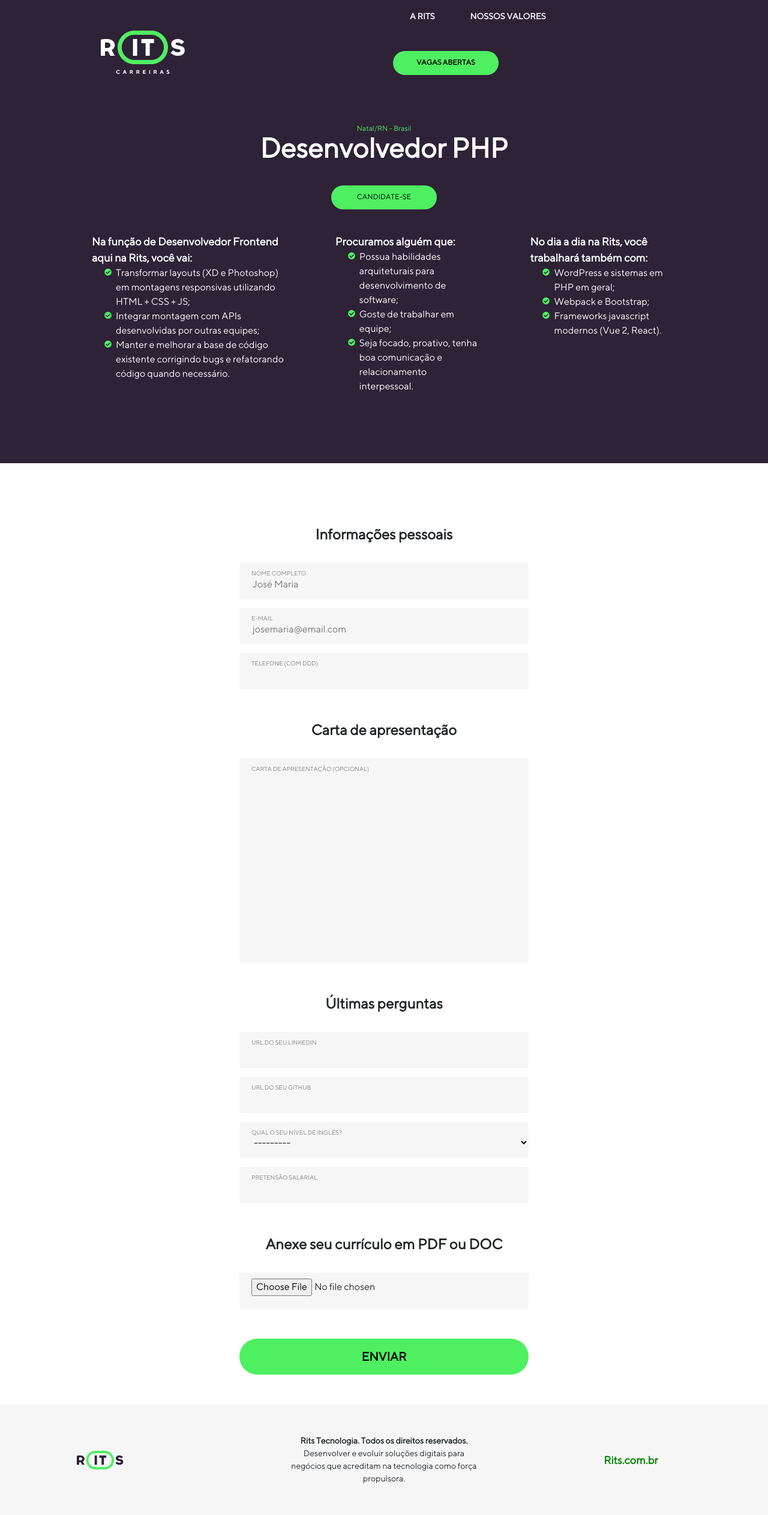
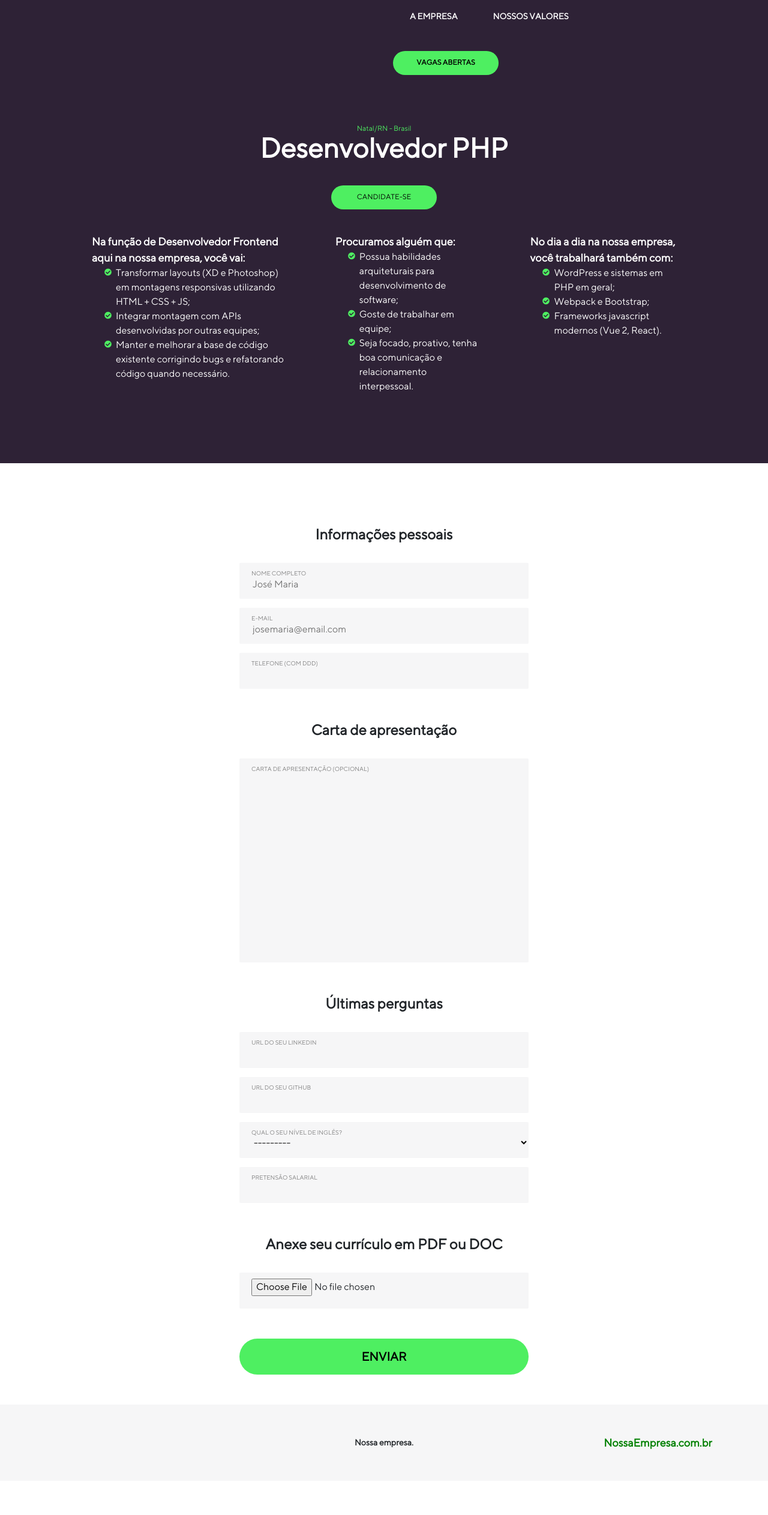
Before and after one commit to viniciuspetch/jobpage_django, a Django app: template website/templates/website/index.html in a window 1280 px wide. Shown: the whole page at 60% size. After the commit the page ends 2415 px from the top, so only its background shows below. Run offline with Django 3.2, Linux system fonts and the light colour scheme; the template is opened without the code that fills it: values that come from a table or form of the project are taken from there, others are empty; some libraries are stand-ins or nearby versions; some web fonts are replaced.

Commit message:
Cleaning the whole project

```diff
--- a/django_rits/settings.py
+++ b/django_rits/settings.py
@@ -83,10 +83,10 @@
 DATABASES = {
     'default': {
         'ENGINE': 'django.db.backends.postgresql_psycopg2',
-        'NAME': os.environ.get('DB_NAME', 'postgres'),
+        'NAME': os.environ.get('DB_NAME', 'joblisting_django'),
         'USER': os.environ.get('DB_USER', 'postgres'),
-        'PASSWORD': os.environ.get('DB_PASS', 'pass'),
-        'HOST': '192.168.1.33',
+        'PASSWORD': os.environ.get('DB_PASS', 'postgres'),
+        'HOST': 'localhost',
         'PORT': '5432',
     }
 }
--- a/website/templates/website/index.html
+++ b/website/templates/website/index.html
@@ -8,7 +8,8 @@
     <script src="https://cdnjs.cloudflare.com/ajax/libs/popper.js/1.14.7/umd/popper.min.js" integrity="sha384-UO2eT0CpHqdSJQ6hJty5KVphtPhzWj9WO1clHTMGa3JDZwrnQq4sF86dIHNDz0W1" crossorigin="anonymous"></script>
     <script src="https://stackpath.bootstrapcdn.com/bootstrap/4.3.1/js/bootstrap.min.js" integrity="sha384-JjSmVgyd0p3pXB1rRibZUAYoIIy6OrQ6VrjIEaFf/nJGzIxFDsf4x0xIM+B07jRM" crossorigin="anonymous"></script>
     <link rel="stylesheet" type="text/css" href="{% static "website/style.css" %}">
-    <title>VagasRits</title>
+    <link rel="shortcut icon" type="image/jpg" href="{% static "website/favicon.ico" %}"/>
+    <title>Job Listing</title>
     <meta charset="UTF-8">
 </head>
 <body>
@@ -17,11 +18,11 @@
             <div class="section-size">
                 <div class="row align-items-center">
                     <div class="col-6">
-                        <a href=""><img src="{% static "website/logo1.png" %}" alt=""></a>
+                        <a href="https://placeholder.com"><img src="https://via.placeholder.com/140x74?text=Business+Logo" alt=""></a>
                     </div>
                     <div class="col-6">
                         <div class="menu">
-                            <a href="#" class="btn btn-default menu-item" id="menu1">A RITS</a>
+                            <a href="#" class="btn btn-default menu-item" id="menu1">A EMPRESA</a>
                             <a href="#" class="btn btn-default menu-item" id="menu2">NOSSOS VALORES</a>
                             <a href="#" class="btn btn-default menu-item" id="menu3">VAGAS ABERTAS</a>
                         </div>
@@ -34,7 +35,7 @@
                 </div>
                 <div id="content" class="row">
                     <div id="column1" class="column col-4">
-                        Na função de Desenvolvedor Frontend aqui na Rits, você vai:
+                        Na função de Desenvolvedor Frontend aqui na nossa empresa, você vai:
                         <ul class="check">
                             <li>Transformar layouts (XD e Photoshop) em montagens responsivas utilizando HTML + CSS + JS;</li>
                             <li>Integrar montagem com APIs desenvolvidas por outras equipes;</li>
@@ -50,7 +51,7 @@
                         </ul>
                     </div>
                     <div id="column3" class="column col-3 offset-1">
-                        No dia a dia na Rits, você trabalhará também com:
+                        No dia a dia na nossa empresa, você trabalhará também com:
                         <ul class="check">
                             <li>WordPress e sistemas em PHP em geral;</li>
                             <li>Webpack e Bootstrap; </li>
@@ -161,13 +162,12 @@
             <div class="section-size">
                 <div class="row align-items-center">
                     <div class="col-2" id="footer-logo">
-                        <a href=""><img src="{% static "website/logo2.png" %}" alt=""></a>
+                        <a href="https://placeholder.com"><img src="https://via.placeholder.com/78x31?text=Business+Logo" alt=""></a>
                     </div>
                     <div class="col-4 offset-2">
-                        <div id="footer-desc1">Rits Tecnologia. Todos os direitos reservados.<br></div>
-                        <div id="footer-desc2">Desenvolver e evoluir soluções digitais para negócios que acreditam na tecnologia como força propulsora.<br></div>
+                        <div id="footer-desc1">Nossa empresa.<br></div>
                     </div>
-                    <div class="col-2 offset-2" id="footer-link">Rits.com.br</div>
+                    <div class="col-2 offset-2" id="footer-link">NossaEmpresa.com.br</div>
                 </div>
             </div>
         </div>
```
Also changed, not shown: readme.md, website/static/website/favicon.ico (added).
